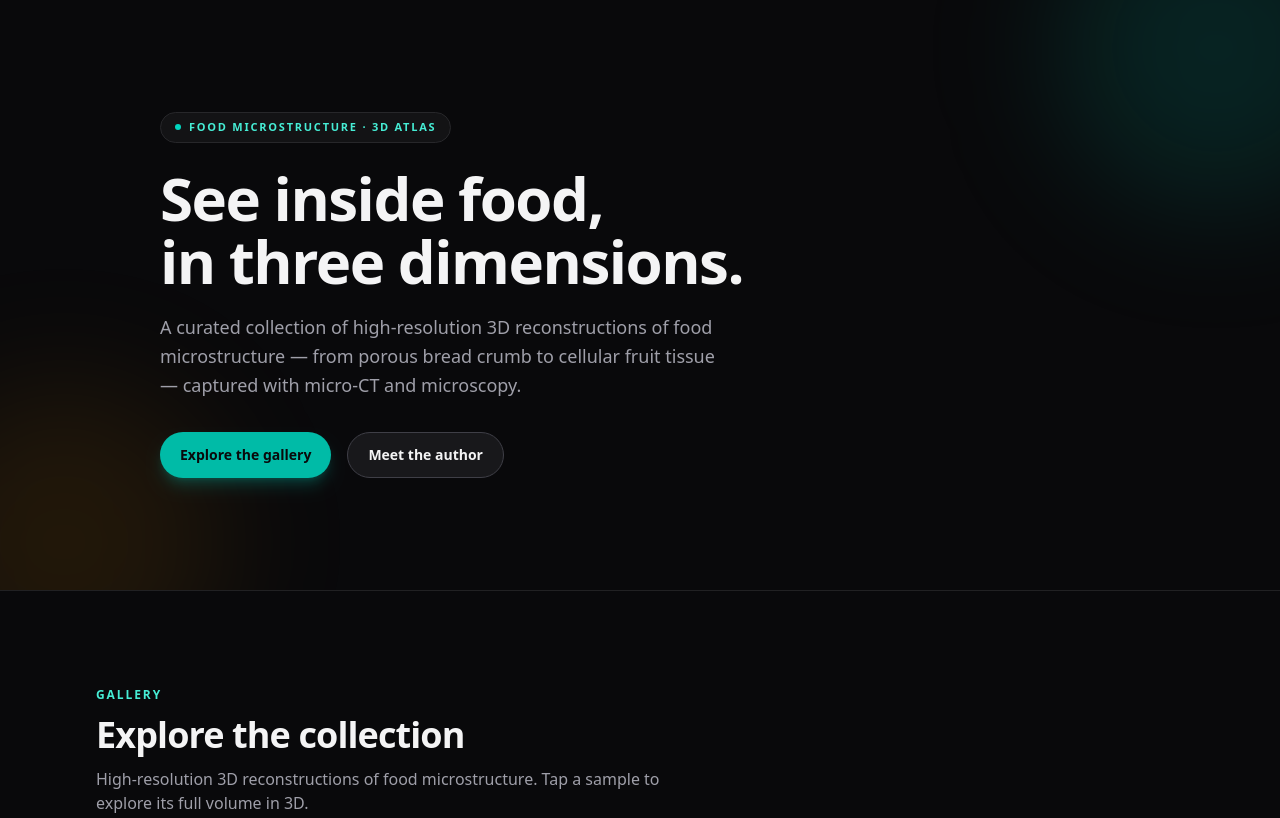
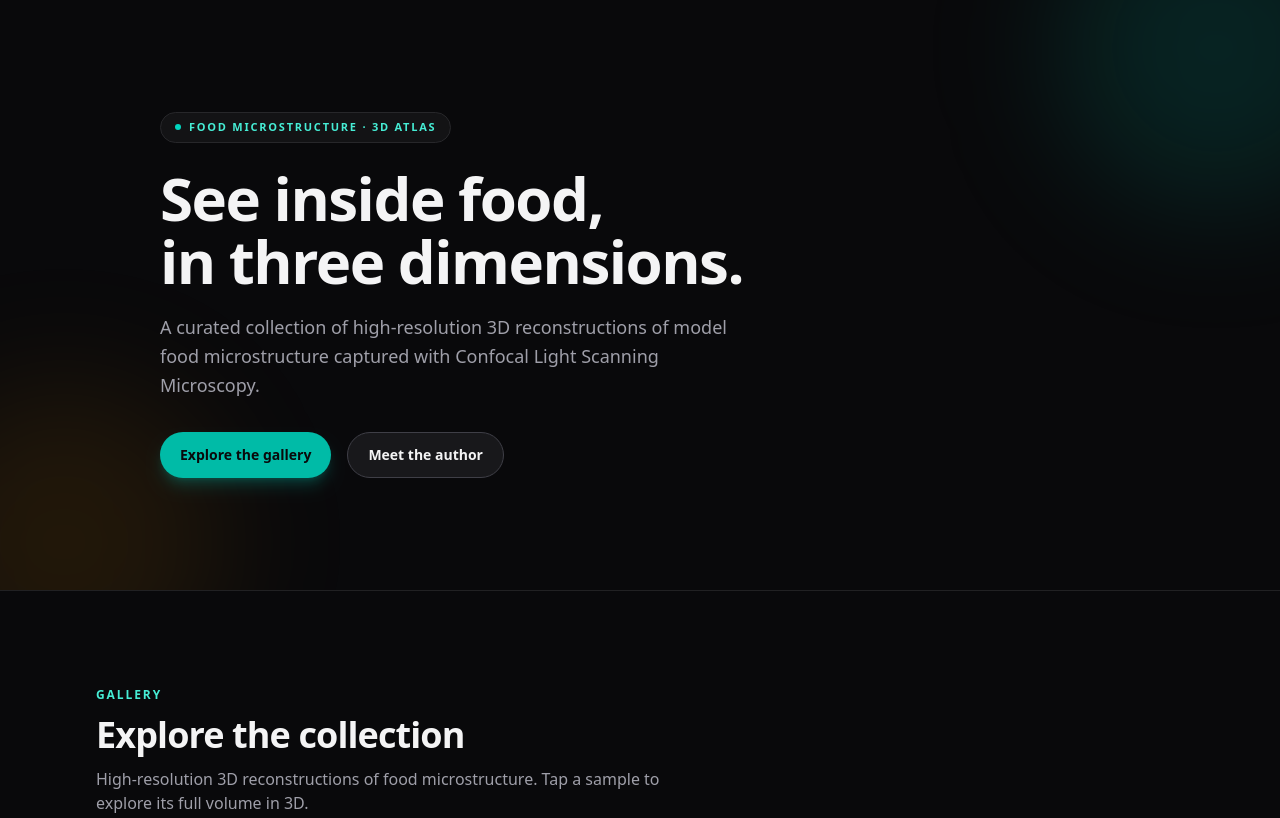
Before and after one commit to ria-cat/3D-food-microstructure, an Astro site: page / in a window 1280 px wide. Shown: the top 818 px of the page. Built offline with nearby package versions, Linux system fonts and the light colour scheme; Astro itself is replaced by a stand-in of ours.

Commit message:
Revise Hero component description for clarity
Updated description of the food microstructure collection.

```diff
--- a/src/components/Hero.tsx
+++ b/src/components/Hero.tsx
@@ -19,9 +19,8 @@ export default function Hero() {
 				</h1>
 
 				<p className="mt-5 max-w-xl text-base leading-relaxed text-zinc-400 sm:text-lg">
-					A curated collection of high-resolution 3D reconstructions of food
-					microstructure — from porous bread crumb to cellular fruit tissue —
-					captured with micro-CT and microscopy.
+					A curated collection of high-resolution 3D reconstructions of model food
+					microstructure captured with Confocal Light Scanning Microscopy.
 				</p>
 
 				<div className="mt-8 flex flex-col gap-3 sm:flex-row sm:gap-4">
```
